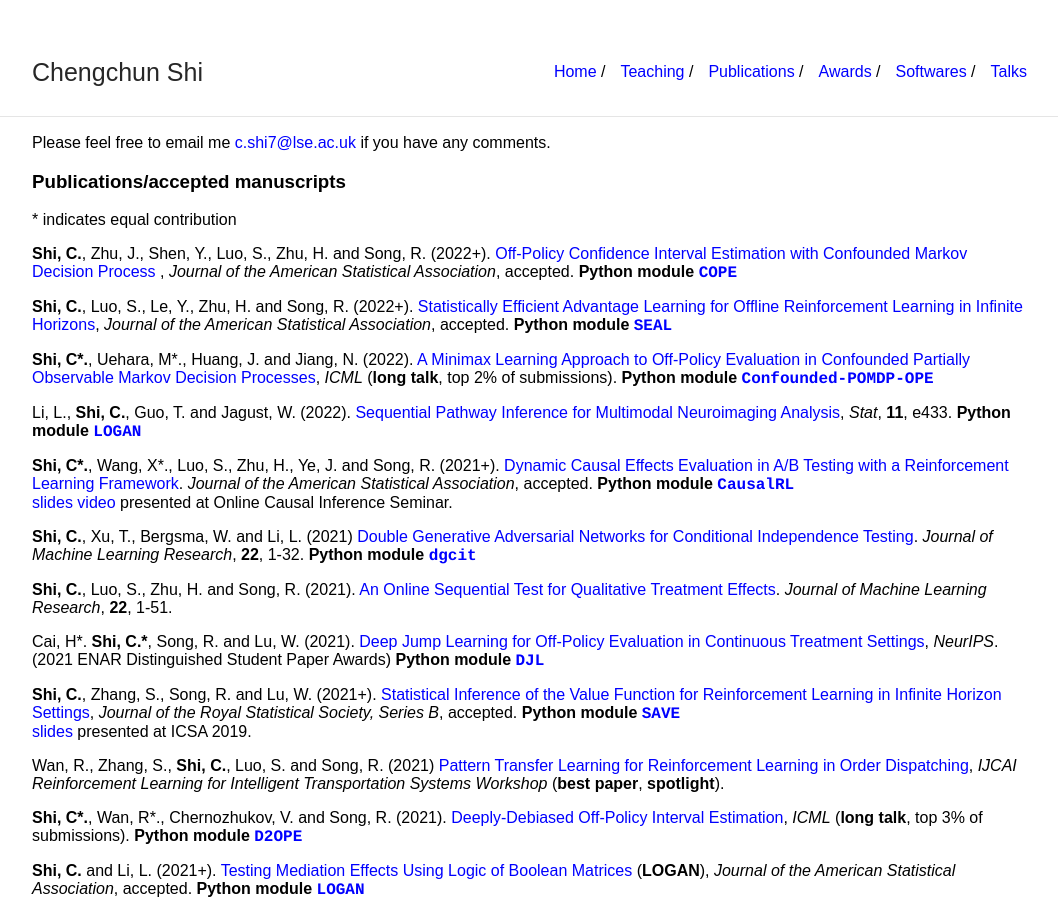
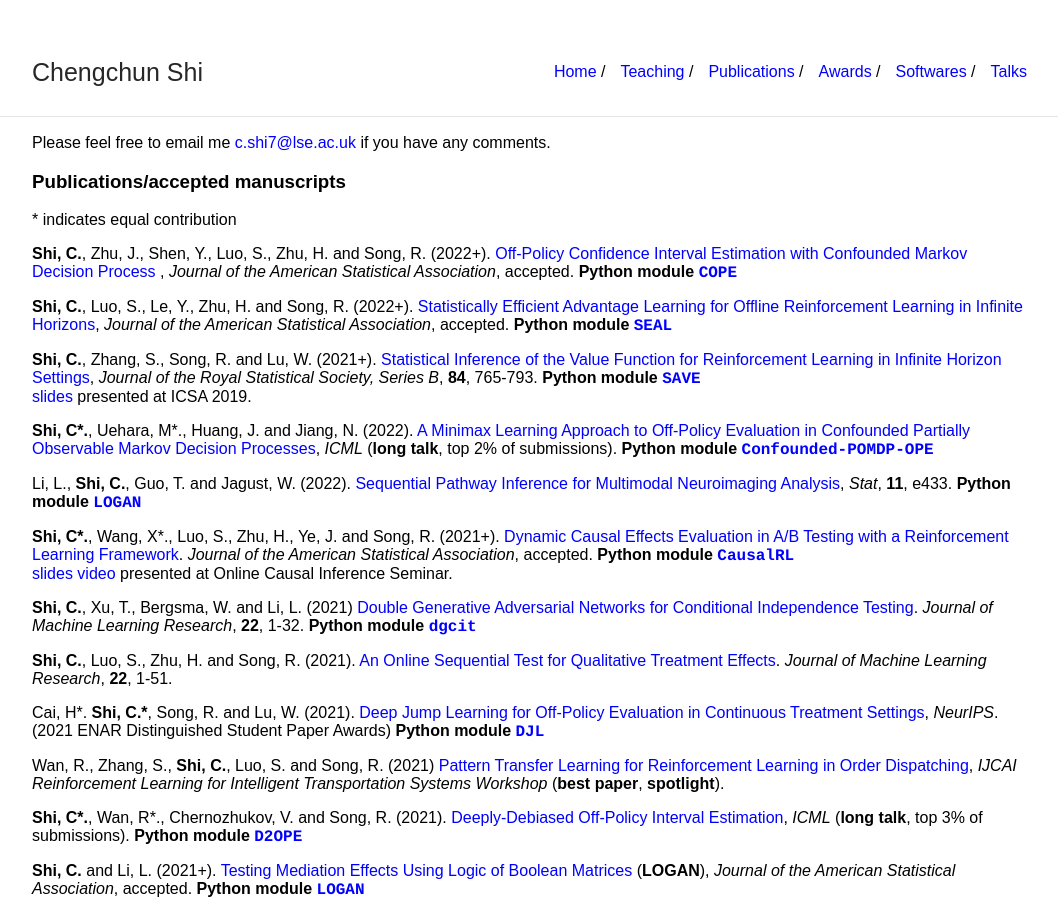
Before and after one commit to callmespring/callmespring.github.io, a Jekyll site: the page built from publication.md, in a window 1280 px wide and 900 px high. Shown: the whole window, without its empty margins (108-1166 px from the left). Built offline with Jekyll 4.4.1, drawn with Linux system fonts in a browser that asks for light colours; some of the changed lines change nothing that is shown.

Commit message:
Update publication.md

```diff
--- a/publication.md
+++ b/publication.md
@@ -18,6 +18,10 @@ Please feel free to email me <c.shi7@lse.ac.uk> if you have any comments.
 **Shi, C.**, Luo, S., Le, Y., Zhu, H. and Song, R. (2022+). [Statistically Efficient Advantage Learning for Offline Reinforcement Learning in Infinite Horizons](https://arxiv.org/abs/2202.13163), _Journal of the American Statistical Association_, accepted.
 **Python module** [<span style="font-family:courier;">**SEAL**</span>](https://github.com/leyuanheart/SEAL)
 
+**Shi, C.**, Zhang, S., Song, R. and Lu, W. (2021+). [Statistical Inference of the Value Function for Reinforcement
+Learning in Infinite Horizon Settings](https://arxiv.org/pdf/2001.04515.pdf), _Journal of the Royal Statistical Society, Series B_, **84**, 765-793.
+**Python module** [<span style="font-family:courier;">**SAVE**</span>](https://github.com/shengzhang37/SAVE) <br/> [<font size="3">slides</font>](./slides/VIslides.pdf) <font size="3">presented at ICSA 2019</font>.
+
 **Shi, C\*.**, Uehara, M\*., Huang, J. and Jiang, N. (2022). [A Minimax Learning Approach to Off-Policy Evaluation in Confounded Partially Observable Markov Decision Processes](https://arxiv.org/pdf/2111.06784.pdf), _ICML_ (**long talk**, top 2% of submissions). **Python module** [<span style="font-family:courier;">**Confounded-POMDP-OPE**</span>](https://github.com/jiaweihhuang/Confounded-POMDP-Exp)
 
 Li, L., **Shi, C.**, Guo, T. and Jagust, W. (2022). [Sequential Pathway Inference for Multimodal Neuroimaging Analysis](https://onlinelibrary.wiley.com/doi/abs/10.1002/sta4.433), _Stat_, **11**, e433.
@@ -33,10 +37,6 @@ Li, L., **Shi, C.**, Guo, T. and Jagust, W. (2022). [Sequential Pathway Inferenc
 
 Cai, H\*. **Shi, C.\***, Song, R. and Lu, W. (2021). [Deep Jump Learning for Off-Policy Evaluation in Continuous Treatment Settings](https://arxiv.org/abs/2010.15963), _NeurIPS_. (2021 ENAR Distinguished Student Paper Awards)
 **Python module** [<span style="font-family:courier;">**DJL**</span>](https://github.com/HengruiCai/DJL)
-
-**Shi, C.**, Zhang, S., Song, R. and Lu, W. (2021+). [Statistical Inference of the Value Function for Reinforcement
-Learning in Infinite Horizon Settings](https://arxiv.org/pdf/2001.04515.pdf), _Journal of the Royal Statistical Society, Series B_, accepted.
-**Python module** [<span style="font-family:courier;">**SAVE**</span>](https://github.com/shengzhang37/SAVE) <br/> [<font size="3">slides</font>](./slides/VIslides.pdf) <font size="3">presented at ICSA 2019</font>.
 
 Wan, R., Zhang, S., **Shi, C.**, Luo, S. and Song, R. (2021) [Pattern Transfer Learning for Reinforcement Learning in Order Dispatching](https://arxiv.org/pdf/2105.13218.pdf),  _IJCAI Reinforcement Learning for Intelligent Transportation Systems Workshop_ (**best paper**, **spotlight**).
 
```
